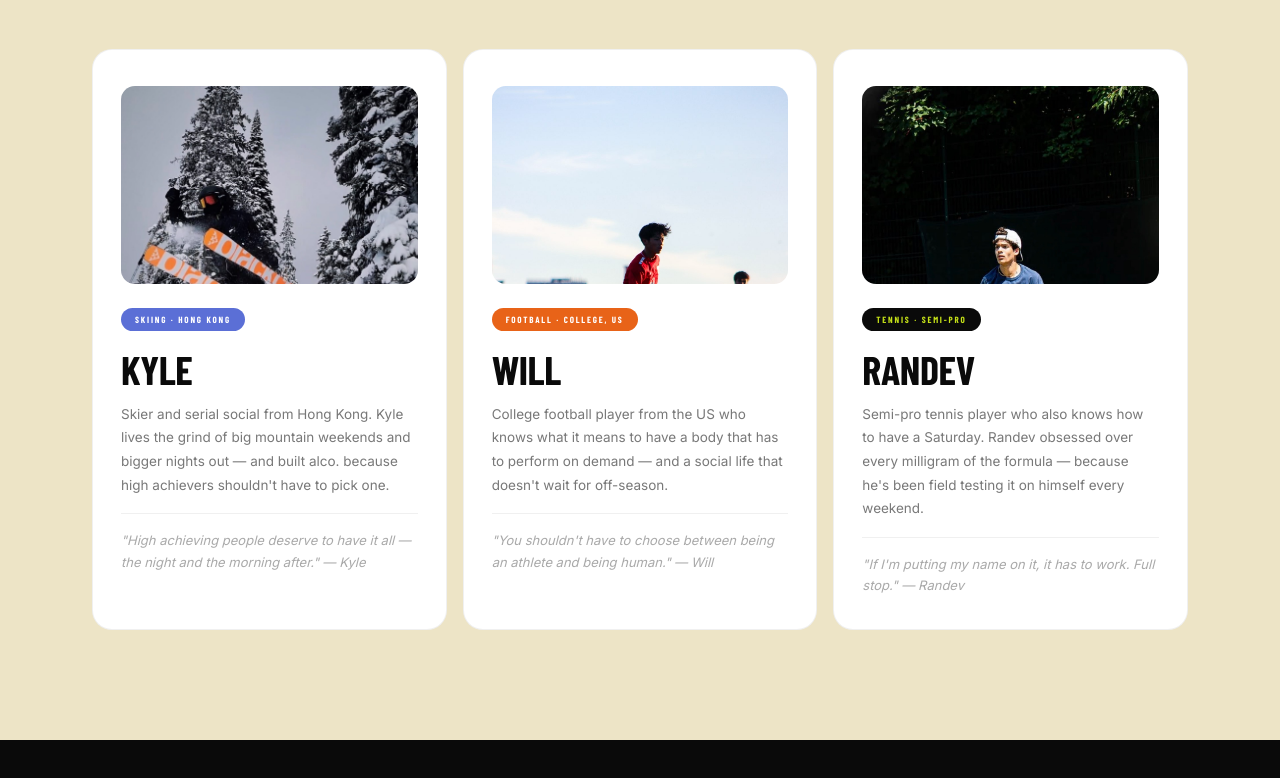
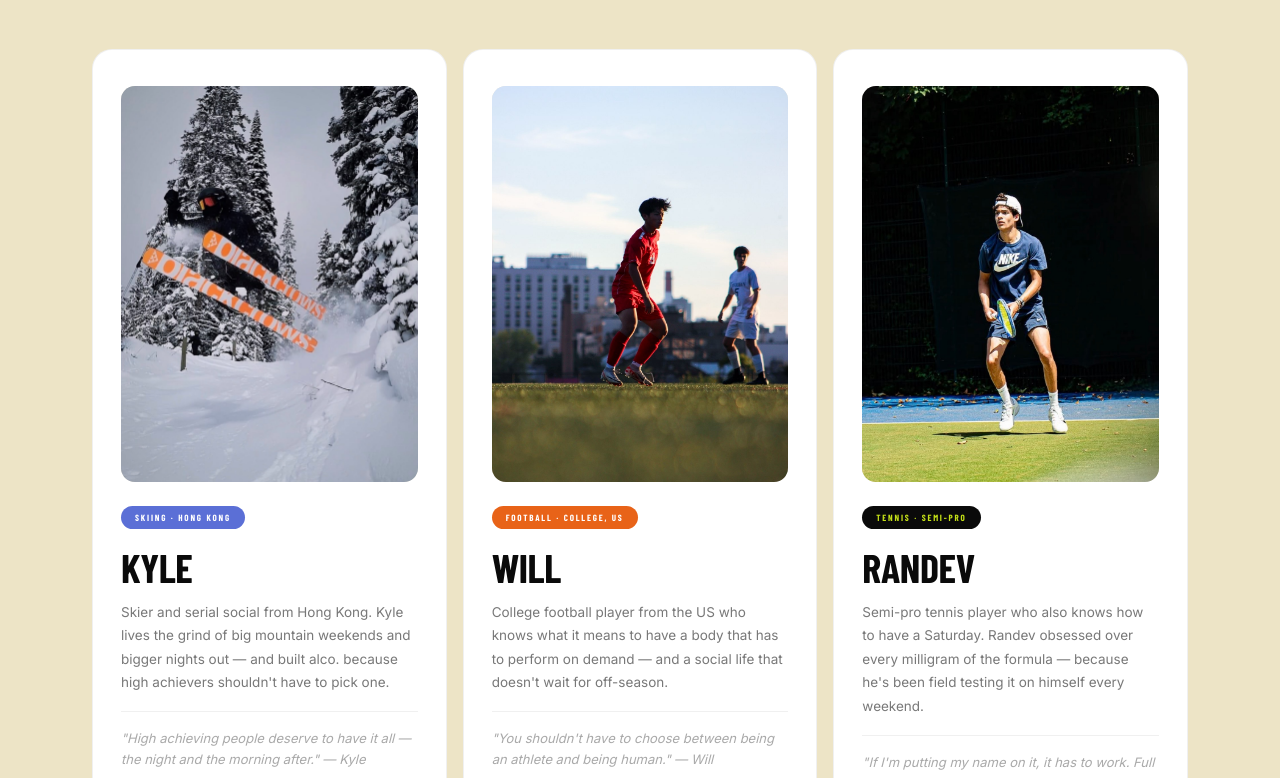
Before and after one commit to kyzltrade-cpu/alco-website, a plain HTML site: page index.html in a window 1280 px wide. Shown: the part 6540-7318 px from the top of the page. Drawn offline with nearby package versions, Linux system fonts and the light colour scheme; a web font is replaced by a local one.

Commit message:
fix: founder photos — portrait 3/4 frame, full cover fit

```diff
--- a/styles.css
+++ b/styles.css
@@ -382,11 +382,11 @@ body { font-family: var(--f-body); background: var(--cream); color: var(--black)
   letter-spacing: -.01em; margin-bottom: 16px;
 }
 .founder-photo-wrap {
-  width: 100%; aspect-ratio: 3/2; border-radius: 14px;
-  overflow: hidden; margin-bottom: 24px;
+  width: 100%; aspect-ratio: 3/4; border-radius: 14px;
+  overflow: hidden; margin-bottom: 24px; background: #e8e4d8;
 }
 .founder-photo {
-  width: 100%; height: 100%; object-fit: cover; object-position: center top;
+  width: 100%; height: 100%; object-fit: cover; object-position: center center;
   display: block;
 }
 .founder-tile-desc {
```
